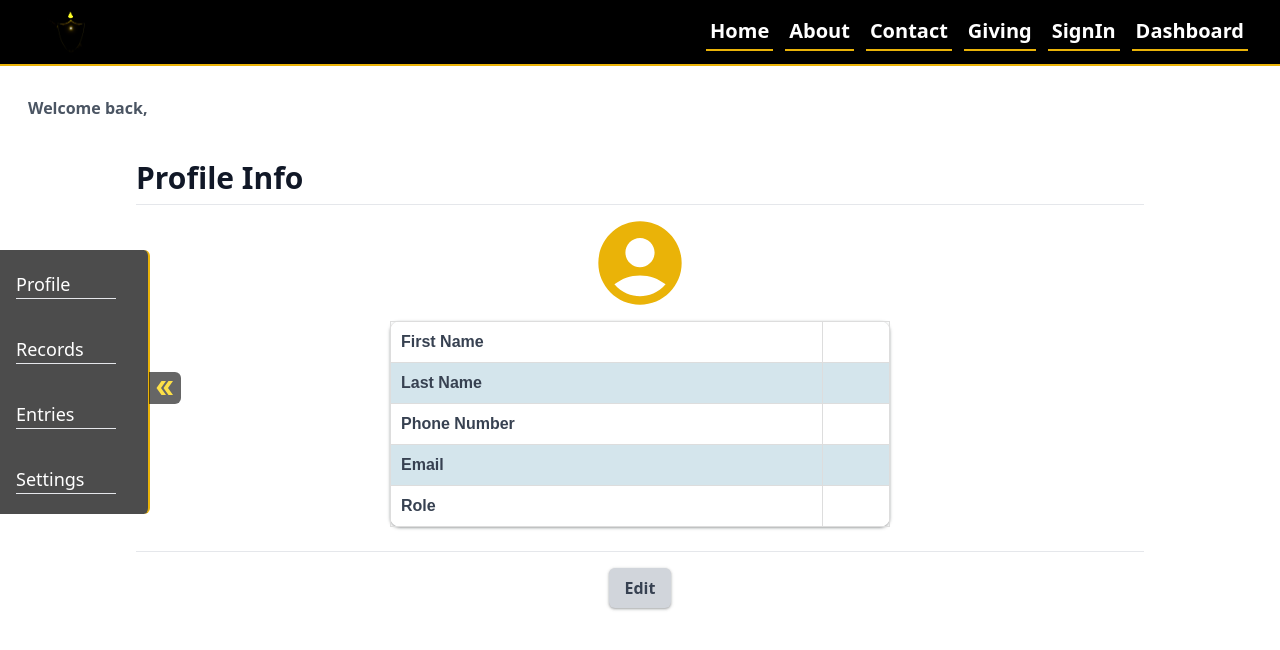
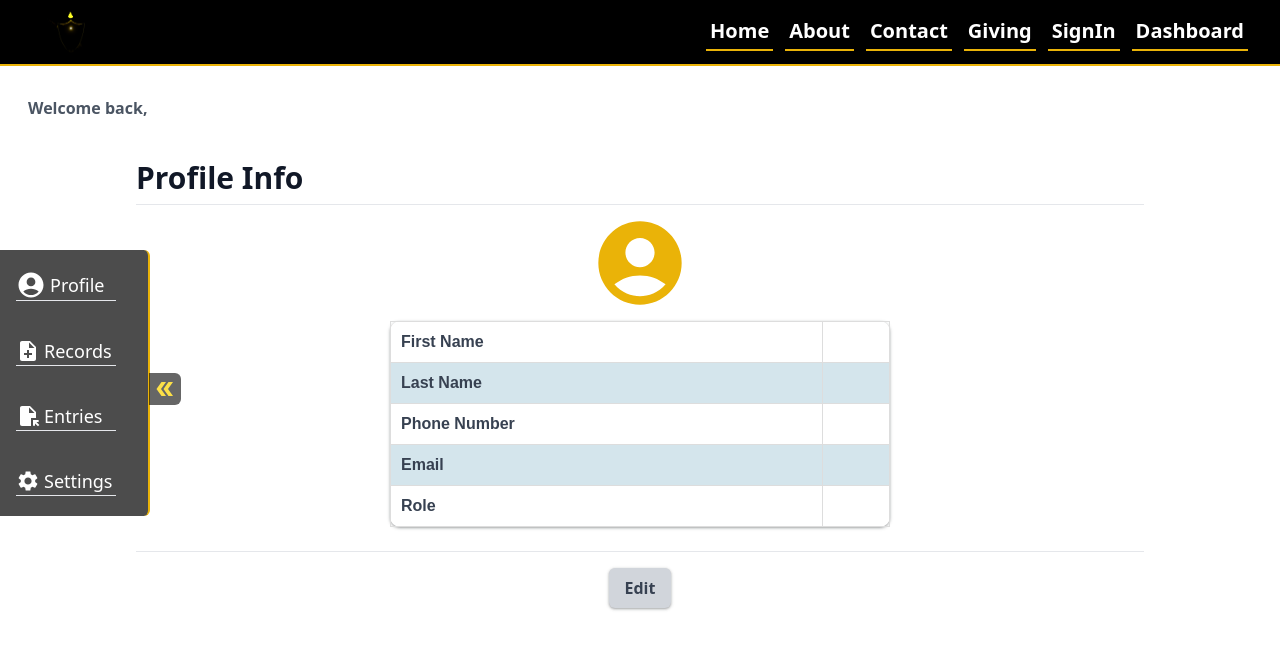
Before and after one commit to Shekinah007/ffcm-front, a React (Vite) app in the folder frontend/: page /adminDashboard in a window 1280 px wide. Shown: the top 650 px of the page. Built offline with nearby package versions, Linux system fonts and the light colour scheme; no server answers.

Commit message:
Add icons to dashboard menu

```diff
--- a/frontend/src/components/DashboardMenu.tsx
+++ b/frontend/src/components/DashboardMenu.tsx
@@ -1,5 +1,7 @@
 import { useState } from 'react'
 import DoubleArrowIcon from '@mui/icons-material/DoubleArrow';
+import { AccountCircle, DashboardCustomize, FileOpen, NoteAdd, Notes, NotesRounded, NotesSharp, PersonOffOutlined, Settings, VerifiedUserSharp } from '@mui/icons-material';
+import { Avatar } from '@mui/material';
 
 const DashboardMenu = () => {
 
@@ -21,19 +23,31 @@ const DashboardMenu = () => {
             </button>
             <div className="flex flex-col gap-9 items-start duration-150">
                 <div className="hover:text-yellow-400 duration-150 hover:scale-110">
-                    <button>Profile</button>
+                    <div className="flex gap-1 items-center">
+                        <AccountCircle sx={{ fontSize: 30 }} />
+                        <button>Profile</button>
+                    </div>
                     <hr className="w-[100px]" />
                 </div>
                 <div className="hover:text-yellow-400 duration-150 hover:scale-110">
-                    <button>Records</button>
+                    <div className="flex gap-1 items-center">
+                        <NoteAdd />
+                        <button>Records</button>
+                    </div>
                     <hr className="w-[100px] " />
                 </div>
                 <div className="hover:text-yellow-400 duration-150 hover:scale-110">
-                    <button>Entries</button>
+                    <div className="flex gap-1 items-center">
+                        <FileOpen />
+                        <button>Entries</button>
+                    </div>
                     <hr className="w-[100px] " />
                 </div>
                 <div className="hover:text-yellow-400 duration-150 hover:scale-110">
-                    <button>Settings</button>
+                    <div className="flex gap-1 items-center">
+                        <Settings />
+                        <button>Settings</button>
+                    </div>
                     <hr className="w-[100px] " />
                 </div>
 
```
